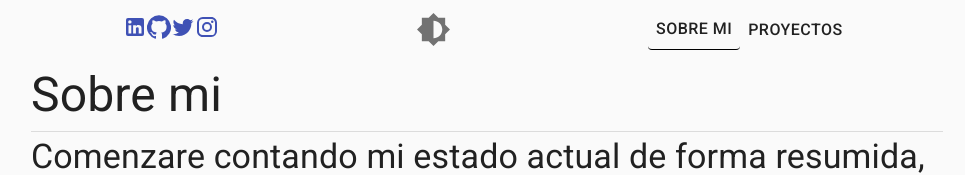
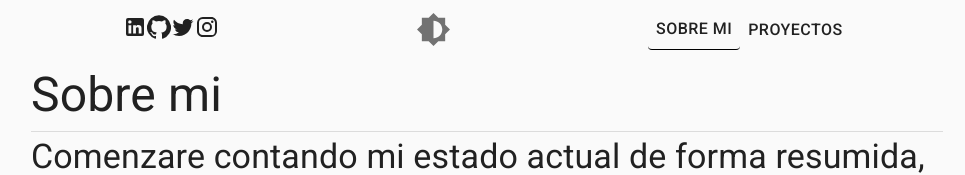
Before and after one commit to senixcode/My-web, a React (Create React App) app: page / in a window 1280 px wide. Shown: the top 175 px of the page, without its empty margins (153-1118 px from the left). Built offline with nearby package versions, Linux system fonts and the light colour scheme.

Commit message:
change color social networks

```diff
--- a/src/components/atoms/MySocialNetworks.jsx
+++ b/src/components/atoms/MySocialNetworks.jsx
@@ -5,18 +5,27 @@ export const MySocialNetworks = () => {
   return (
     <div>
       <Link
+        color="inherit"
         target="_blank"
         href="https://www.linkedin.com/in/senix-code-869b8a1ba/"
       >
         <LinkedIn />
       </Link>
-      <Link target="_blank" href="https://github.com/senixcode">
+      <Link color="inherit" target="_blank" href="https://github.com/senixcode">
         <GitHub />
       </Link>
-      <Link target="_blank" href="https://twitter.com/senixcode">
+      <Link
+        color="inherit"
+        target="_blank"
+        href="https://twitter.com/senixcode"
+      >
         <Twitter />
       </Link>
-      <Link target="_blank" href="https://www.instagram.com/senixcode/">
+      <Link
+        color="inherit"
+        target="_blank"
+        href="https://www.instagram.com/senixcode/"
+      >
         <Instagram />
       </Link>
     </div>
```
Also changed, not shown: 1 other file (tests, documents, lock files or other folders).
